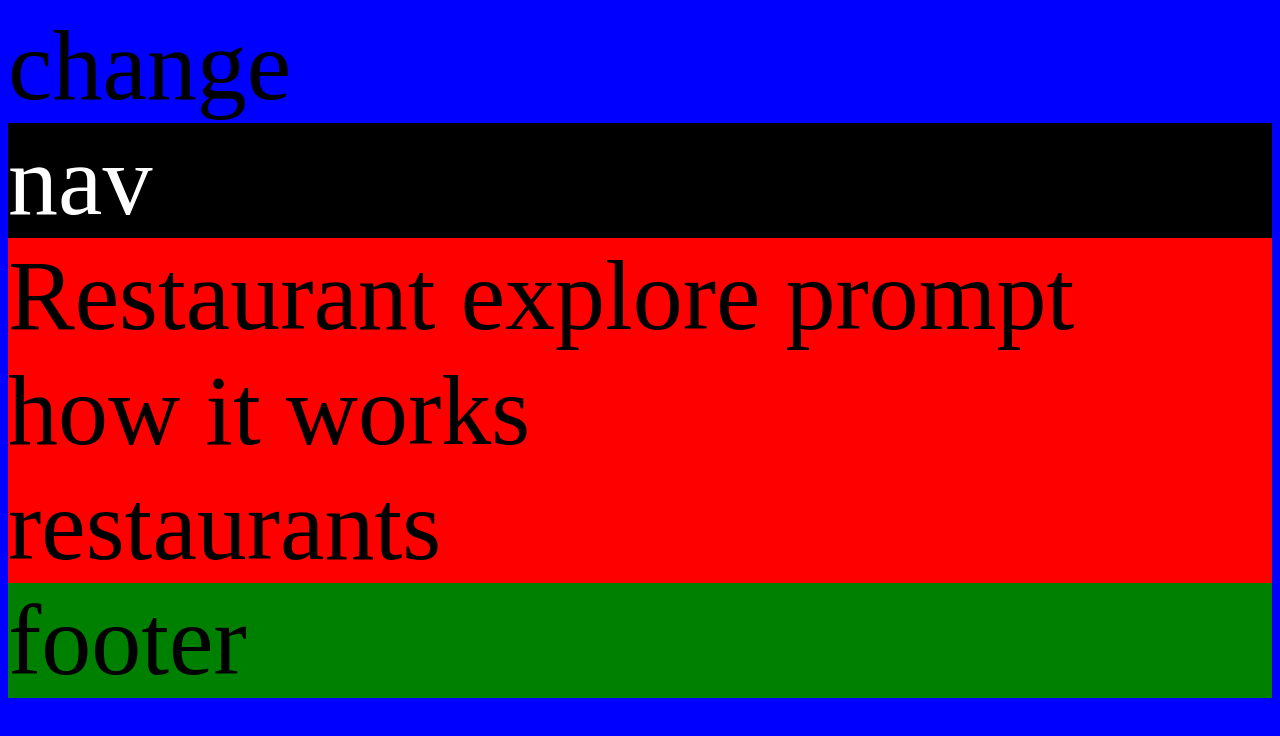
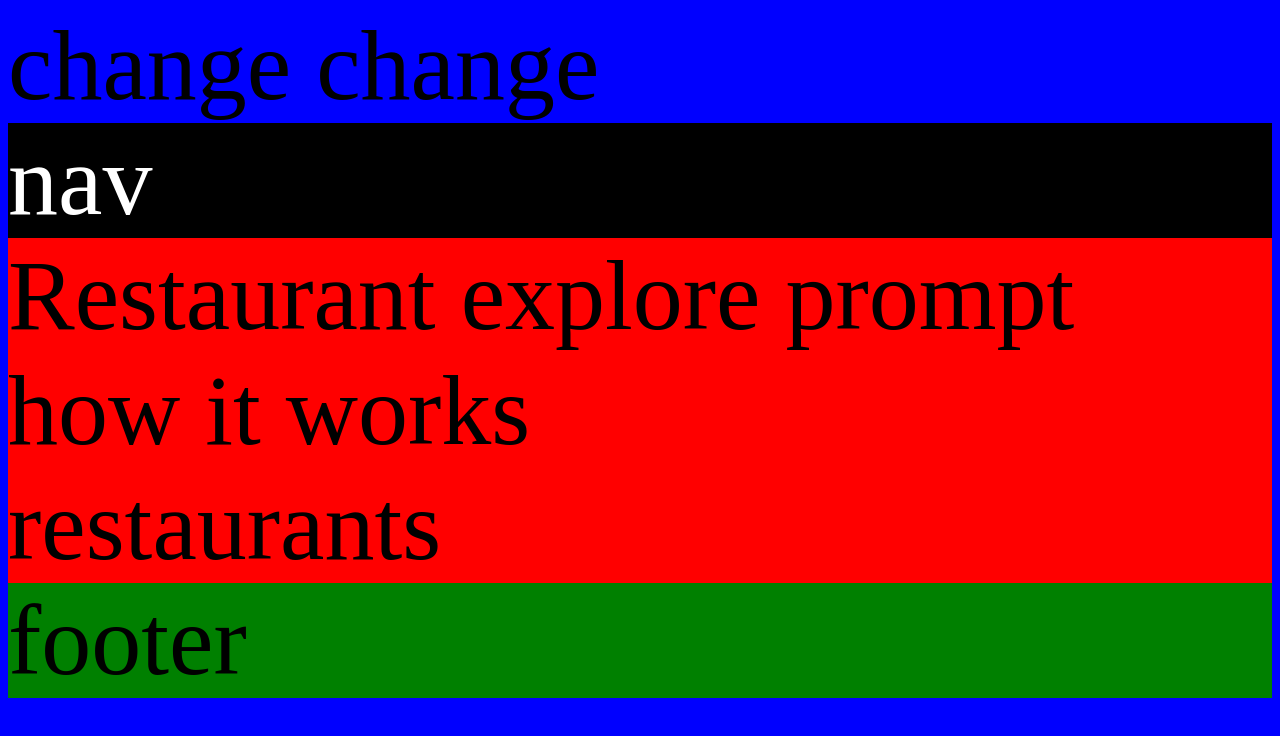
Before and after one commit to willf60/OC-Project3, a plain HTML site: page ohmyfood/index.html in a window 1280 px wide. Drawn offline with Linux system fonts and the light colour scheme.

Commit message:
test commit2

```diff
--- a/ohmyfood/index.html
+++ b/ohmyfood/index.html
@@ -1,6 +1,6 @@
 <!DOCTYPE html>
 <html lang="en">
-change
+change change
 <head>
     <title>ohmyfood</title>
     <meta charset="UTF-8">
```
